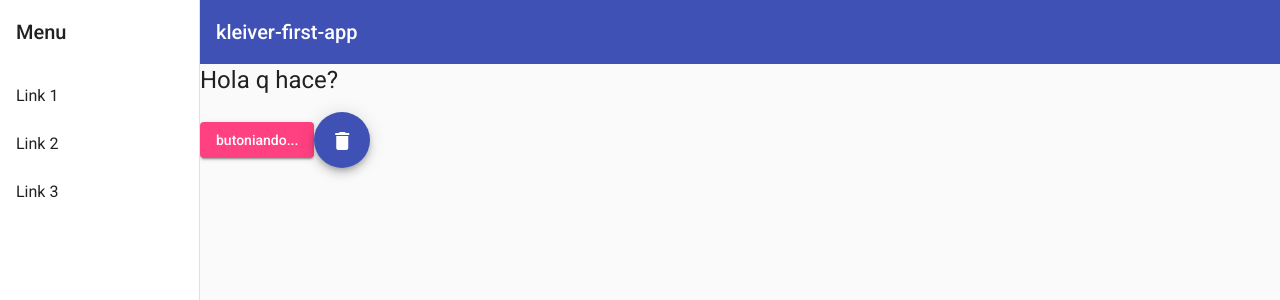
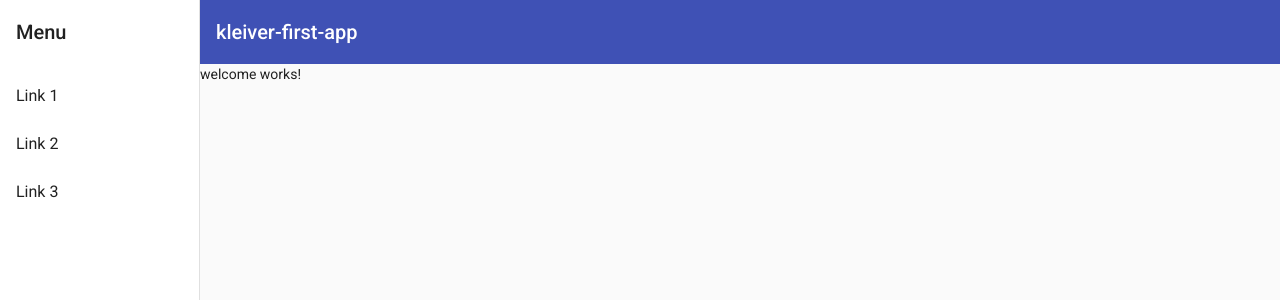
Before and after one commit to alexisgnzalez/kleiver-first-app, an Angular app: page / in a window 1280 px wide. Shown: the top 300 px of the page. Built offline with nearby package versions, Linux system fonts and the light colour scheme.

Commit message:
Added routing to the page

```diff
--- a/src/app/app-routing.module.ts
+++ b/src/app/app-routing.module.ts
@@ -1,7 +1,12 @@
 import { NgModule } from '@angular/core';
 import { RouterModule, Routes } from '@angular/router';
+import { UserPage } from './pages/user/user.page';
+import { WelcomePage } from './pages/welcome/welcome.page';
 
-const routes: Routes = [];
+const routes: Routes = [
+  { path: '', component: WelcomePage },
+  { path: 'user', component: UserPage },
+];
 
 @NgModule({
   imports: [RouterModule.forRoot(routes)],
--- a/src/app/layout/navigation/navigation.component.html
+++ b/src/app/layout/navigation/navigation.component.html
@@ -5,8 +5,8 @@
       [opened]="(isHandset$ | async) === false">
     <mat-toolbar>Menu</mat-toolbar>
     <mat-nav-list>
-      <a mat-list-item href="#">Link 1</a>
-      <a mat-list-item href="#">Link 2</a>
+      <a mat-list-item routerLink="/user">Link 1</a>
+      <a mat-list-item routerLink="/">Link 2</a>
       <a mat-list-item href="#">Link 3</a>
     </mat-nav-list>
   </mat-sidenav>
@@ -23,20 +23,6 @@
       <span>kleiver-first-app</span>
     </mat-toolbar>
     <!-- Add Content Here -->
-
-    <h1>{{welcomeText}}</h1>
-    <button
-        mat-raised-button
-        color="accent"
-        (click)="doSomething($event)">
-        {{buttonText}}
-    </button>
-
-    <button
-      mat-fab color="primary"
-      aria-label="Example icon button with a delete icon">
-      <mat-icon>delete</mat-icon>
-    </button>
-
+    <router-outlet></router-outlet>
   </mat-sidenav-content>
 </mat-sidenav-container>
--- /dev/null
+++ b/src/app/pages/about/normal/about.page.html
@@ -0,0 +1 @@
+<p>about works!</p>
--- /dev/null
+++ b/src/app/pages/about/special/special.page.html
@@ -0,0 +1 @@
+<p>special works!</p>
--- a/src/app/pages/welcome/welcome.page.html
+++ b/src/app/pages/welcome/welcome.page.html
@@ -1 +1,2 @@
 <p>welcome works!</p>
+<!-- tirar todos los components que quieras -->
```
Also changed, not shown: src/app/pages/about/about.module.ts (added, +17 -0 lines), src/app/pages/about/normal/about.page.ts (added, +15 -0 lines), src/app/pages/about/special/special.page.ts (added, +15 -0 lines), src/app/pages/about/normal/about.page.css (added), src/app/pages/about/special/special.page.css (added), 2 other files (tests, documents, lock files or other folders).
